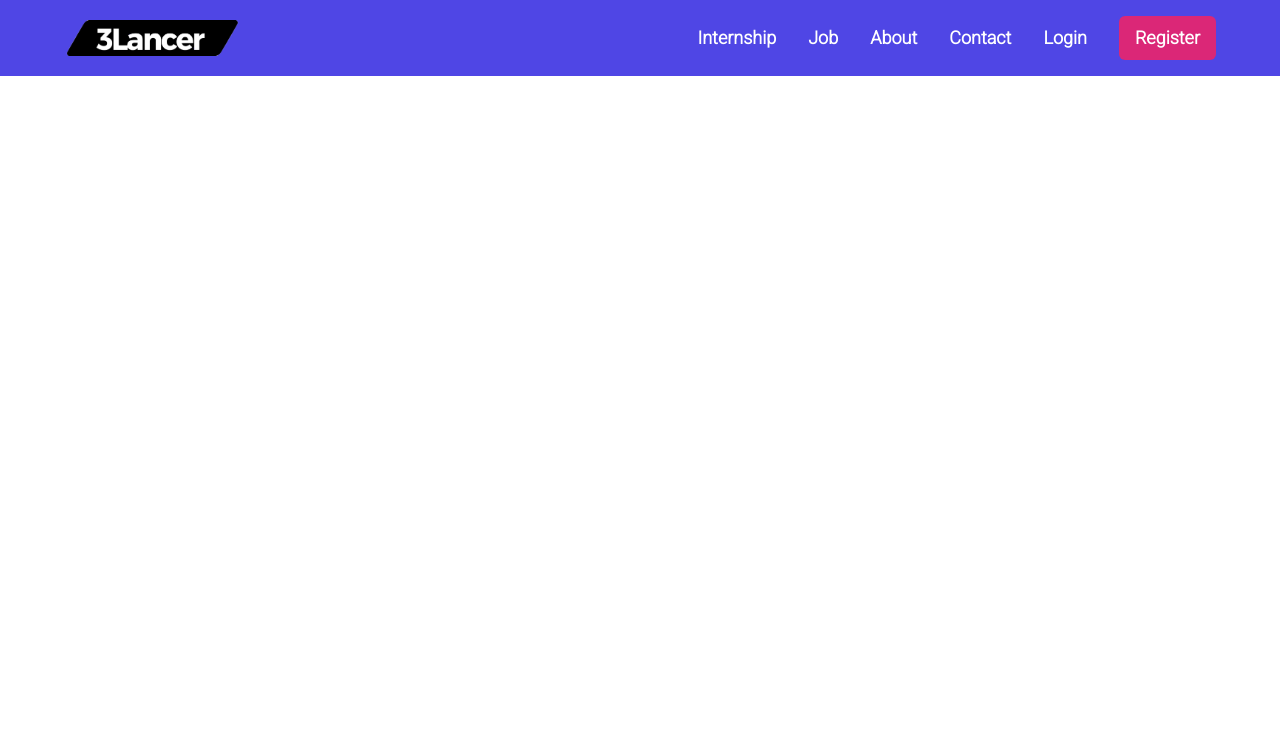
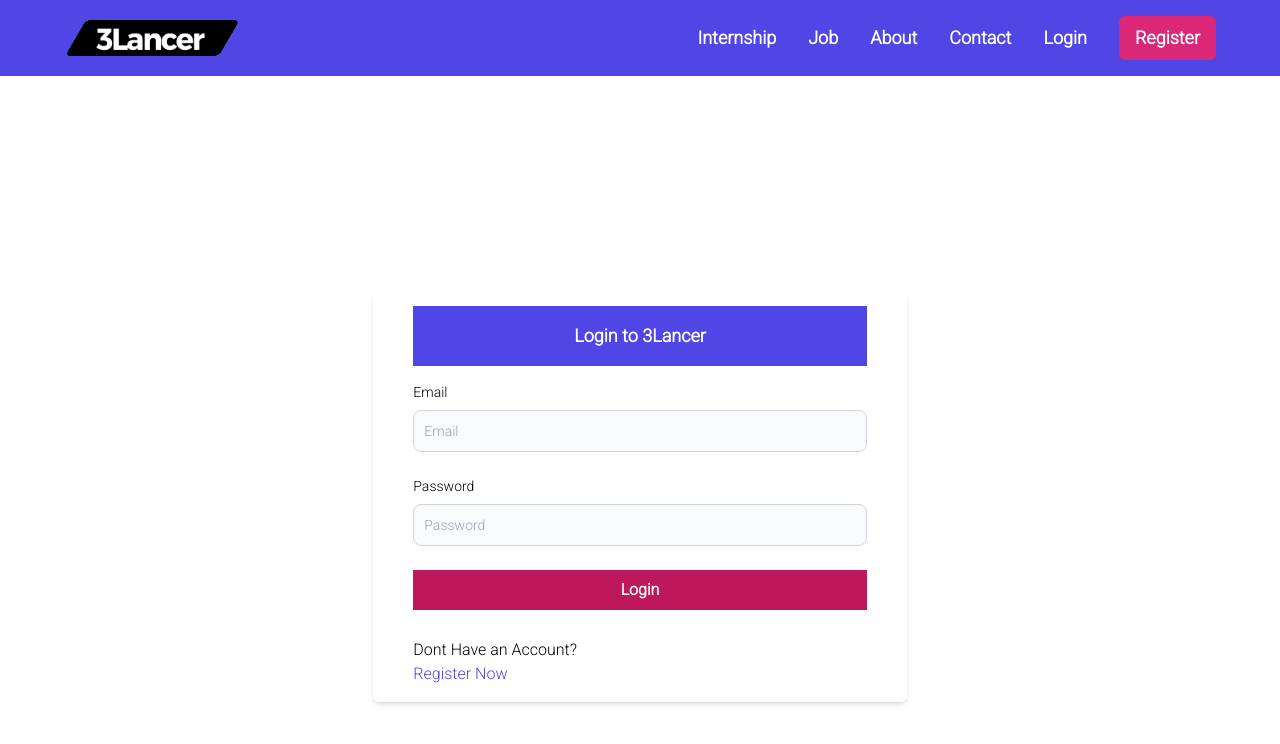
Before and after one commit to unique3900/3Lancer, a React (Vite) app in the folder client/: page /login in a window 1280 px wide. Shown: the top 744 px of the page. Built offline with nearby package versions, Linux system fonts and the light colour scheme; a web font is replaced by a local one.

Commit message:
Login Page

```diff
--- a/client/src/App.jsx
+++ b/client/src/App.jsx
@@ -4,6 +4,7 @@
 import Navbar from './layout/Navbar'
 import { Routes, Route } from 'react-router-dom';
 import Register from './components/Authentication/Register';
+import Login from './components/Authentication/Login';
 const App = () => {
   return (
     <div>
@@ -11,6 +12,7 @@
       <Routes>
         <Route path='/' element={<Hero />} />
         <Route path='/register' element={<Register />} />
+        <Route path='/login' element={<Login />} />
 
       </Routes>
 
--- /dev/null
+++ b/client/src/components/Authentication/Login.jsx
@@ -0,0 +1,56 @@
+import React from "react";
+import { Link } from "react-router-dom";
+const Login = () => {
+  return (
+    <div className="min-h-screen bg-white flex flex-col justify-center items-center">
+      {/* <h1 className="mt-10 text-5xl font-bold">Register</h1> */}
+
+      <form className="grid grid-cols-2 gap-4 px-10 py-4 mt-10 w-5/6 lg:w-5/12 shadow-md rounded-md">
+        <div className="bg-indigo-600 flex justify-center py-4 px-3 col-span-2">
+          <span className="text-white text-lg font-bold text-center">
+            Login to 3Lancer
+          </span>
+        </div>
+
+        <div class="mb-2 col-span-2">
+          <label for="email" class="block mb-2 text-sm font-medium  ">
+            Email
+          </label>
+          <input
+            type="email"
+            id="email"
+            class="bg-gray-50 border border-gray-300 text-gray-900 text-sm rounded-lg focus:ring-blue-500 focus:border-blue-500 block w-full p-2.5  dark:focus:ring-blue-500 dark:focus:border-blue-500"
+            placeholder="Email"
+          />
+        </div>
+
+
+        <div class="mb-2 col-span-2">
+          <label for="password" class="block mb-2 text-sm font-medium  ">
+            Password
+          </label>
+          <input
+            type="password"
+            id="password"
+            class="bg-gray-50 border border-gray-300 text-gray-900 text-sm rounded-lg focus:ring-blue-500 focus:border-blue-500 block w-full p-2.5  dark:focus:ring-blue-500 dark:focus:border-blue-500"
+            placeholder="Password"
+          />
+        </div>
+
+        <div class="mb-2 col-span-2">
+          <button
+            type="submit"
+            className="bg-pink-700 cursor-pointer px-3 py-2 text-white font-bold w-full"
+          >
+            Login
+          </button>
+              </div>
+              <div className="mt-1">
+                  <p className="">Dont Have an Account? <span className="text-indigo-600"><Link to={'/register'}>Register Now</Link></span></p>
+              </div>
+      </form>
+    </div>
+  );
+};
+
+export default Login;
```
